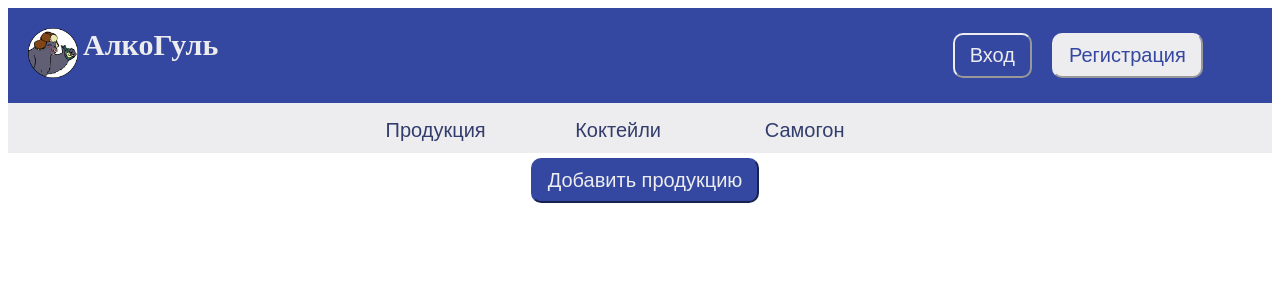
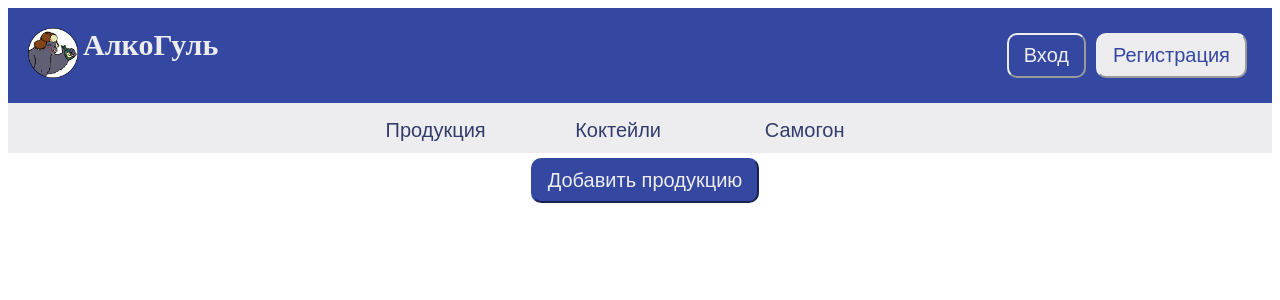
Before and after one commit to GarageUnion/AlkoGul_Front, a React (Create React App) app: page / in a window 1280 px wide. Shown: the top 300 px of the page. Built offline with nearby package versions, Linux system fonts and the light colour scheme.

Commit message:
new file:   src/Pages/EnterPage.js new file:   src/Pages/RegistrationPage.js 	modified:   src/components/Header.js 	modified:   src/css/Header.css 	modified:   src/css/main.css 	modified:   src/index.js

```diff
--- /dev/null
+++ b/src/Pages/EnterPage.js
@@ -0,0 +1,15 @@
+import React from 'react'
+import Header from '../components/Header'
+class EnterPage extends React.Component{
+    render()
+    {
+        return(
+            <div>
+                <Header/>
+                <h1> Вход</h1>
+            </div>
+        )
+    }
+}
+
+export default EnterPage
--- /dev/null
+++ b/src/Pages/RegistrationPage.js
@@ -0,0 +1,16 @@
+import React from 'react'
+import Header from '../components/Header'
+
+class RegistrationPage extends React.Component{
+    render()
+    {
+        return(
+            <div>
+                <Header/>
+                <h1>Регистрация</h1>
+            </div>
+        )
+    }
+}
+
+export default RegistrationPage
--- a/src/components/Header.js
+++ b/src/components/Header.js
@@ -9,10 +9,14 @@ class Header extends React.Component{
         return(<div>
             <header className='topHeader' style={{
                 display: 'flex'}}>
+                <div class="leftContainer">
                 <img src={alkogul}/>
                 АлкоГуль
-                    <button class="inverted" >Вход</button>
-                    <button>Регистрация</button>
+                </div>
+                <div class="rightContainer">
+                    <Link to="/Enter" className="LinkEnter"><button class="Enter" >Вход</button></Link>
+                    <Link to="/Registration" className="LinkRegistration"><button class="Registration" >Регистрация</button></Link>
+                </div>
             </header>
             <header className='botHeader' style={{
                 display: 'flex',
--- a/src/css/Header.css
+++ b/src/css/Header.css
@@ -24,14 +24,50 @@ header.topHeader button{
     font-size:20px;
 }
 
-header.topHeader button.inverted{
-    margin-left: 60%;
+header.topHeader .leftContainer{
+    width: 50%;
+    display: flex;
+    justify-content:flex-start;
+
+}
+header.topHeader .rightContainer{
+    width: 50%;
+    display: flex;
+    justify-content:flex-end;
+
+}
+header.topHeader button.Enter{
     color: #edecee;
+    margin: 0;
+    width: 100%;
+    height: 100%;
     background-color: #3448a2;
     border-color: #edecee;
     border-width: 2px;
     border-radius: 10px;
 }
+header.topHeader .LinkEnter{
+    margin: 5px;
+    width:79.25px;
+    height: 45px;
+    display: 'flex';
+    align-items: 'center';
+    justify-content: 'center';
+}
+header.topHeader button.Registration{
+    margin: 0;
+    color: #3448a2;
+    background-color: #edecee;
+    border-color: #edecee;
+    border-width: 2px;
+    border-radius: 10px;
+}
+header.topHeader .LinkRegistration{
+    margin: 5px;
+    width: 151px;
+    height: 45px;
+}
+
 header.botHeader{
     width: 100%;
     display: flex;
--- a/src/index.js
+++ b/src/index.js
@@ -9,6 +9,8 @@ import { createBrowserRouter,RouterProvider } from 'react-router-dom';
 import ErrorPage from "./Pages/ErrorPage"
 import CocktailsPage from './Pages/CocktailsPage';
 import MoonshinePage from './Pages/MoonshinePage';
+import EnterPage from './Pages/EnterPage';
+import RegistrationPage from './Pages/RegistrationPage';
 
 
 const router = createBrowserRouter([
@@ -27,6 +29,16 @@ const router = createBrowserRouter([
         element: <MoonshinePage/>,
         errorElement: <ErrorPage />,
     },
+    {
+        path: "/enter",
+        element: <EnterPage/>,
+        errorElement: <ErrorPage />,
+    },
+    {
+        path: "/registration",
+        element: <RegistrationPage/>,
+        errorElement: <ErrorPage />,
+    },
 ]);
 const app = ReactDOM.createRoot(document.getElementById('app'));
 app.render(
```
Also changed, not shown: src/css/main.css (line endings or trailing spaces).
